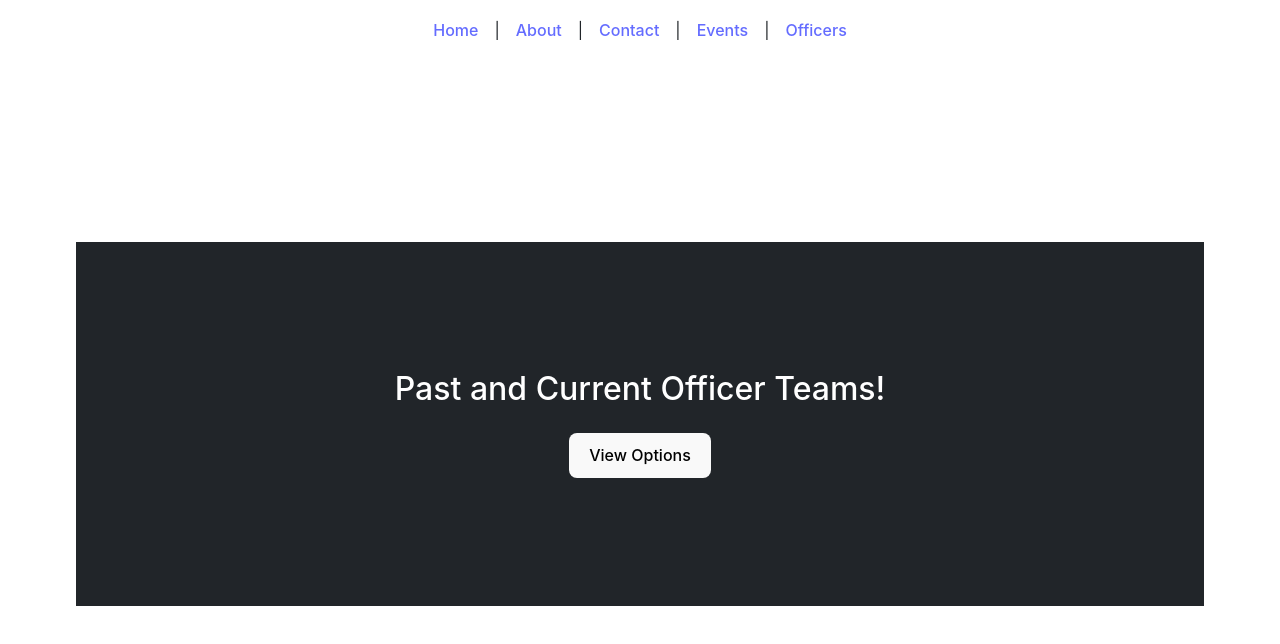
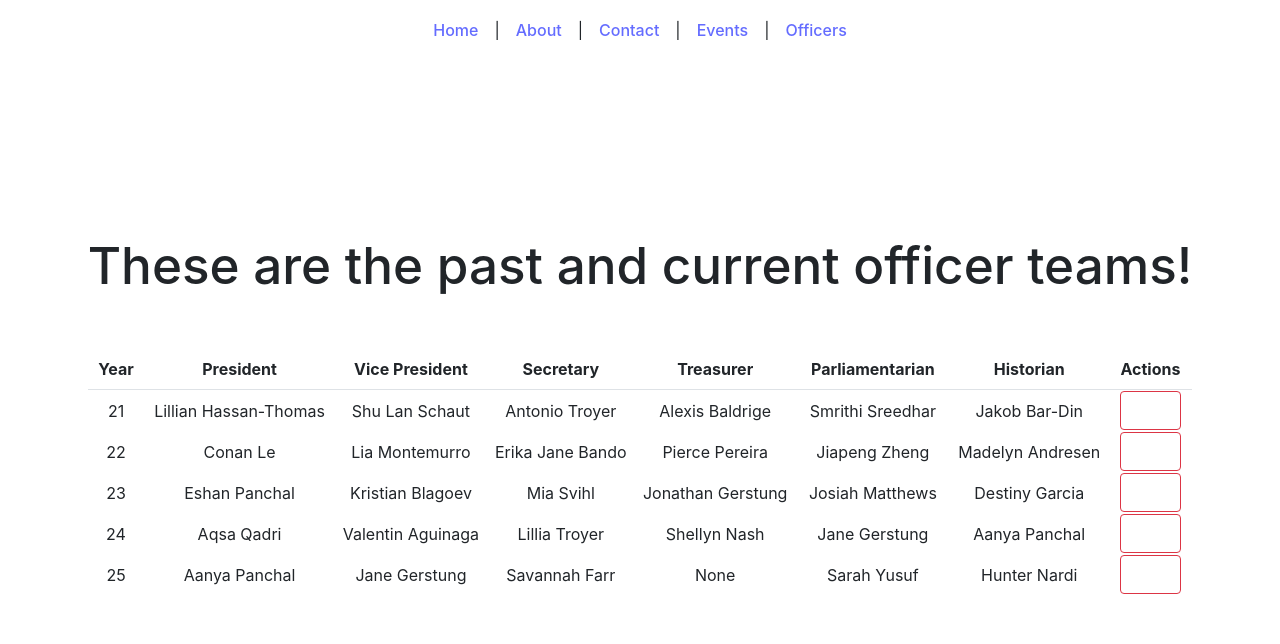
Before and after one commit to cdumada-61-star/lakview-nhs, a React (Vite) app: page /officers in a window 1280 px wide. Shown: the top 644 px of the page. Built offline with nearby package versions, Linux system fonts and the light colour scheme.

Commit message:
officer table

```diff
--- a/src/App.jsx
+++ b/src/App.jsx
@@ -5,6 +5,8 @@ import Contact from './components/pages/Contact'
 import Officers from './components/pages/Officers'
 import Events from './components/pages/Events'
 import Home from './components/pages/Home';
+
+import OfficerData from './models/officers-data.js';
 
 function App() {
 
@@ -22,7 +24,7 @@ function App() {
         <Route path="/about" element={<About />} />
         <Route path="/contact" element={<Contact />} />
         <Route path="/events" element={<Events />} />
-        <Route path="/officers" element={<Officers />} />
+        <Route path="/officers" element={<Officers officerData = {OfficerData}/>} />
       </Routes>
       </main>
     </BrowserRouter>
--- a/src/components/pages/Events.jsx
+++ b/src/components/pages/Events.jsx
@@ -6,6 +6,7 @@ function Events(){
             <div class="container px-4 px-lg-5">
                 <h2 class="text-center mt-0">At Your Service</h2>
                 <hr class="divider" />
+                <h4 class="text-center mt-1">LakeView NHS's Service Events</h4>
                 <div class="row gx-4 gx-lg-5">
                     <div class="col-lg-3 col-md-6 text-center">
                         <div class="mt-5">
--- a/src/components/pages/Officers.jsx
+++ b/src/components/pages/Officers.jsx
@@ -1,26 +1,61 @@
 import React, {useState} from 'react';
 
-function Officers(){
+import TableHeaders from '../../models/table-header-data.js'
 
-    const [isOpen, setIsOpen] = useState(false);
+function Officers(props){
 
-    const toggleDropdown = () => setIsOpen(!isOpen);
+    const [officerData, setOfficerData] = useState(props.officerData);
+
+
+    const deleteYear = (id) =>{
+        alert(id);
+        console.log(id)
+
+        const updatedYears = officerData.filter(year => year.id !== id);
+
+         setOfficerData(updatedYears);
+
+}
+
+
 
     return (
-        <section class="page-section bg-dark container-fluid text-white">
-            <div class="container text-center">
-                <h2 class="mb-4">Past and Current Officer Teams!</h2>
-                  <button onClick={toggleDropdown}>View Options</button>
-          {isOpen && (
-            <ul className="container-fluid w-25 list-unstyled">
-              <li>Option A</li>
-              <li>Option B</li>
-              <li>Option C</li>
-            </ul>
-          )}
-            </div>
-        </section>
+        <div>
+
+            <h1>These are the past and current officer teams!</h1>
+            <br/>
+            <br/>
+
+            <table className="table table-striped">
+                <thead>
+                    <tr>
+                        {TableHeaders.map((curHeading, id) =>(
+                            <th key={id}>{curHeading}</th>
+                        ))}
+                    </tr>
+                </thead>
+                {officerData.map((curYear) =>(
+                    <tr key={curYear.id}>
+                        <td>{curYear.id}</td>
+                        <td>{curYear.president}</td>
+                        <td>{curYear.vicePresident}</td>
+                        <td>{curYear.secretary}</td>
+                        <td>{curYear.treasurer}</td>
+                        <td>{curYear.parliamentarian}</td>
+                        <td>{curYear.historian}</td>
+
+                        <td>
+                            <a type="button" className="btn btn-danger btn-sm" onClick={() => deleteYear(curYear.id)}>Delete</a>
+                        </td>
+
+                    </tr>
+                ))}
+
+
+            </table>
+        </div>
     );
 }
 
+
 export default Officers;
--- /dev/null
+++ b/src/models/officers-data.js
@@ -0,0 +1,54 @@
+
+const OfficerData = [
+  {
+    "id": 21,
+    "president": "Lillian Hassan-Thomas",
+    "vicePresident": "Shu Lan Schaut",
+    "secretary": "Antonio Troyer",
+    "treasurer": "Alexis Baldrige",
+    "parliamentarian": "Smrithi Sreedhar",
+    "historian": "Jakob Bar-Din"
+  },
+
+  {
+    "id": 22,
+    "president": "Conan Le",
+    "vicePresident": "Lia Montemurro",
+    "secretary": "Erika Jane Bando",
+    "treasurer": "Pierce Pereira",
+    "parliamentarian": "Jiapeng Zheng",
+    "historian": "Madelyn Andresen"
+  },
+
+  {
+    "id": 23,
+    "president": "Eshan Panchal",
+    "vicePresident": "Kristian Blagoev",
+    "secretary": "Mia Svihl",
+    "treasurer": "Jonathan Gerstung",
+    "parliamentarian": "Josiah Matthews",
+    "historian": "Destiny Garcia"
+  },
+
+  {
+    "id": 24,
+    "president": "Aqsa Qadri",
+    "vicePresident": "Valentin Aguinaga",
+    "secretary": "Lillia Troyer",
+    "treasurer": "Shellyn Nash",
+    "parliamentarian": "Jane Gerstung",
+    "historian": "Aanya Panchal"
+  },
+  {
+    "id": 25,
+    "president": "Aanya Panchal",
+    "vicePresident": "Jane Gerstung",
+    "secretary": "Savannah Farr",
+    "treasurer": "None",
+    "parliamentarian": "Sarah Yusuf",
+    "historian": "Hunter Nardi"
+  },
+
+  ]
+
+export default OfficerData;
--- /dev/null
+++ b/src/models/table-header-data.js
@@ -0,0 +1,5 @@
+const TableHeaders =[
+    "Year", "President", "Vice President", "Secretary", "Treasurer", "Parliamentarian", "Historian", "Actions"
+]
+
+export default TableHeaders;
```
